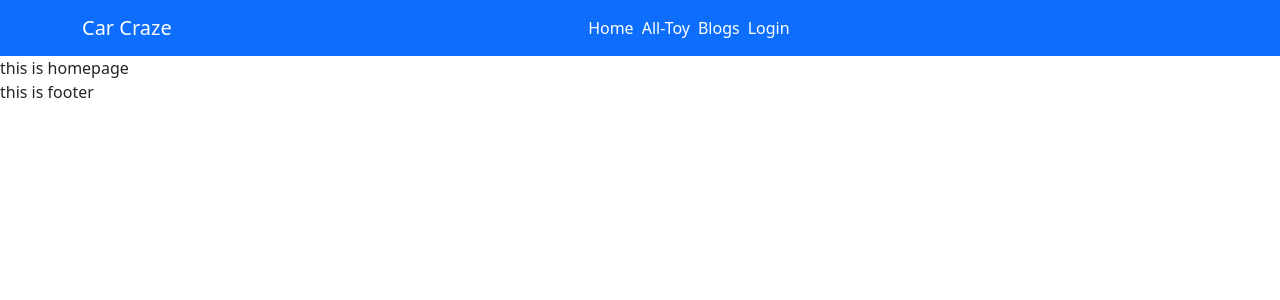
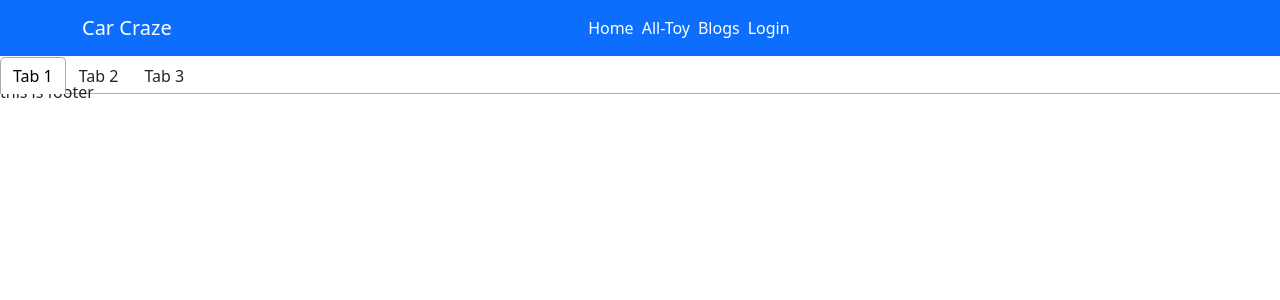
Before and after one commit to mehedi-hasan16/car-craze, a React (Vite) app: page / in a window 1280 px wide. Shown: the top 300 px of the page. Built offline with nearby package versions, Linux system fonts and the light colour scheme.

Commit message:
added sub-category

```diff
--- a/package.json
+++ b/package.json
@@ -17,6 +17,7 @@
     "react-bootstrap": "^2.7.4",
     "react-dom": "^18.2.0",
     "react-router-dom": "^6.11.1",
+    "react-tabs": "^6.0.1",
     "sort-by": "^1.2.0"
   },
   "devDependencies": {
--- /dev/null
+++ b/src/components/Shopbycategory/CategoryCart.jsx
@@ -0,0 +1,25 @@
+import { Button, Card, Col } from "react-bootstrap";
+
+const CategoryCart = ({ cars }) => {
+    const { name } = cars;
+    return (
+        <div>
+            <Col>
+                <Card>
+                    <Card.Img variant="top" src="holder.js/100px160" />
+                    <Card.Body>
+                        <Card.Title>{name}</Card.Title>
+                        <Card.Text>
+                            This is a longer card with supporting text below as a natural
+                            lead-in to additional content. This content is a little bit
+                            longer.
+                        </Card.Text>
+                        <Button variant="primary">More Details</Button>
+                    </Card.Body>
+                </Card>
+            </Col>
+        </div>
+    );
+};
+
+export default CategoryCart;
--- a/src/components/Shopbycategory/Shopbycategory.jsx
+++ b/src/components/Shopbycategory/Shopbycategory.jsx
@@ -1,8 +1,51 @@
+
+import { useState } from 'react';
+import { Tab, Tabs, TabList, TabPanel } from 'react-tabs';
+import 'react-tabs/style/react-tabs.css';
+import CategoryCart from './CategoryCart';
+import { Row } from 'react-bootstrap';
 
 const Shopbycategory = () => {
+
+    const [data, setData] = useState([])
+    // const handleCategorySearch = categoryName => {
+
+    //     const url = `http://localhost:5000/search?category=${categoryName}`;
+    // }
+    const handleTabClick = (data) => {
+        console.log(data);
+        const url = `http://localhost:5000/search?category=${data}`;
+        fetch(url)
+            .then(res => res.json())
+            .then(data => setData(data))
+      };
+      const tabs = [
+        { title: 'Tab 1', data: 'RC Cars' },
+        { title: 'Tab 2', data: 'Data for Tab 2' },
+        { title: 'Tab 3', data: 'Data for Tab 3' }
+      ];
+
+      console.log(data);
+
     return (
         <div>
+            <Tabs>
+                <TabList>
+                    {/* <Tab>Title 1</Tab>
+                    <Tab>Title 2</Tab> */}
+                    {
+                        tabs.map((tab, idx)=><Tab key={idx} onClick={() => handleTabClick(tab.data)}>{tab.title}</Tab>)
+                    }
+                </TabList>
 
+                <TabPanel>
+                <Row xs={1} md={2} className="g-4">
+                    {
+                        data.map(cars=><CategoryCart key={cars._id} cars={cars}></CategoryCart>)
+                    }
+                </Row>
+                </TabPanel>
+            </Tabs>
         </div>
     );
 };
--- a/src/components/page/Alltoys/Alltoys.jsx
+++ b/src/components/page/Alltoys/Alltoys.jsx
@@ -1,8 +1,10 @@
+import { useLoaderData } from "react-router-dom";
 
 const Alltoys = () => {
+    const cars = useLoaderData();
     return (
         <div>
-            this is all toy
+        all cars : {cars.length}
         </div>
     );
 };
--- a/src/components/page/Home/Home.jsx
+++ b/src/components/page/Home/Home.jsx
@@ -1,8 +1,9 @@
+import Shopbycategory from "../../Shopbycategory/Shopbycategory";
 
 const Home = () => {
     return (
         <div>
-            this is homepage
+            <Shopbycategory></Shopbycategory>
         </div>
     );
 };
--- a/src/routes/Routers.jsx
+++ b/src/routes/Routers.jsx
@@ -19,7 +19,8 @@ import Login from "../components/page/Login/Login";
         },
         {
             path:'/alltoy',
-            element:<Alltoys></Alltoys>
+            element:<Alltoys></Alltoys>,
+            loader: ()=>fetch('http://localhost:5000/cars'),
         },
         {
             path:'/blog',
```
Also changed, not shown: 1 other file (tests, documents, lock files or other folders).
